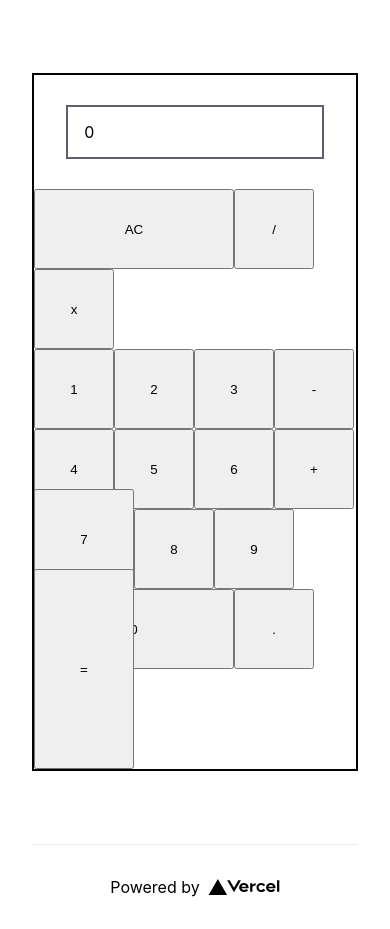
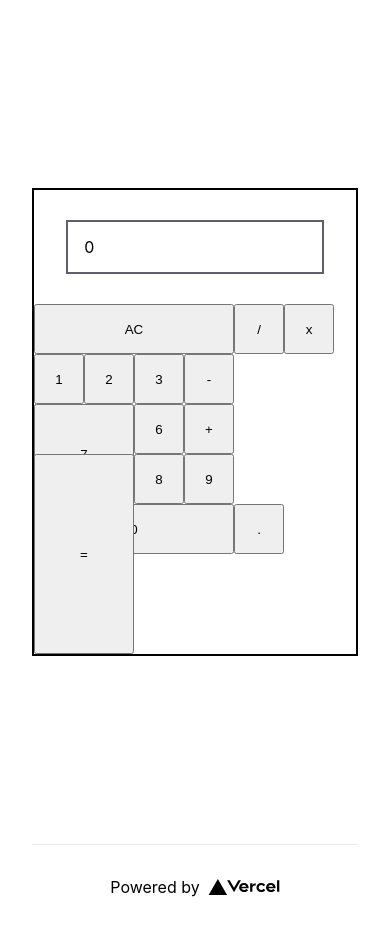
Before and after one commit to jesustellor/calculator, a Next.js app: page / in a window 390 px wide. Built offline with nearby package versions, Linux system fonts and the light colour scheme.

Commit message:
changed button size for mobile

```diff
--- a/styles/globals.css
+++ b/styles/globals.css
@@ -66,7 +66,7 @@ a {
 
 @media(max-width: 500px){
   button {
-    height: 80px;
-    width: 80px;
+    height: 50px;
+    width: 50px;
   }
 }
```
